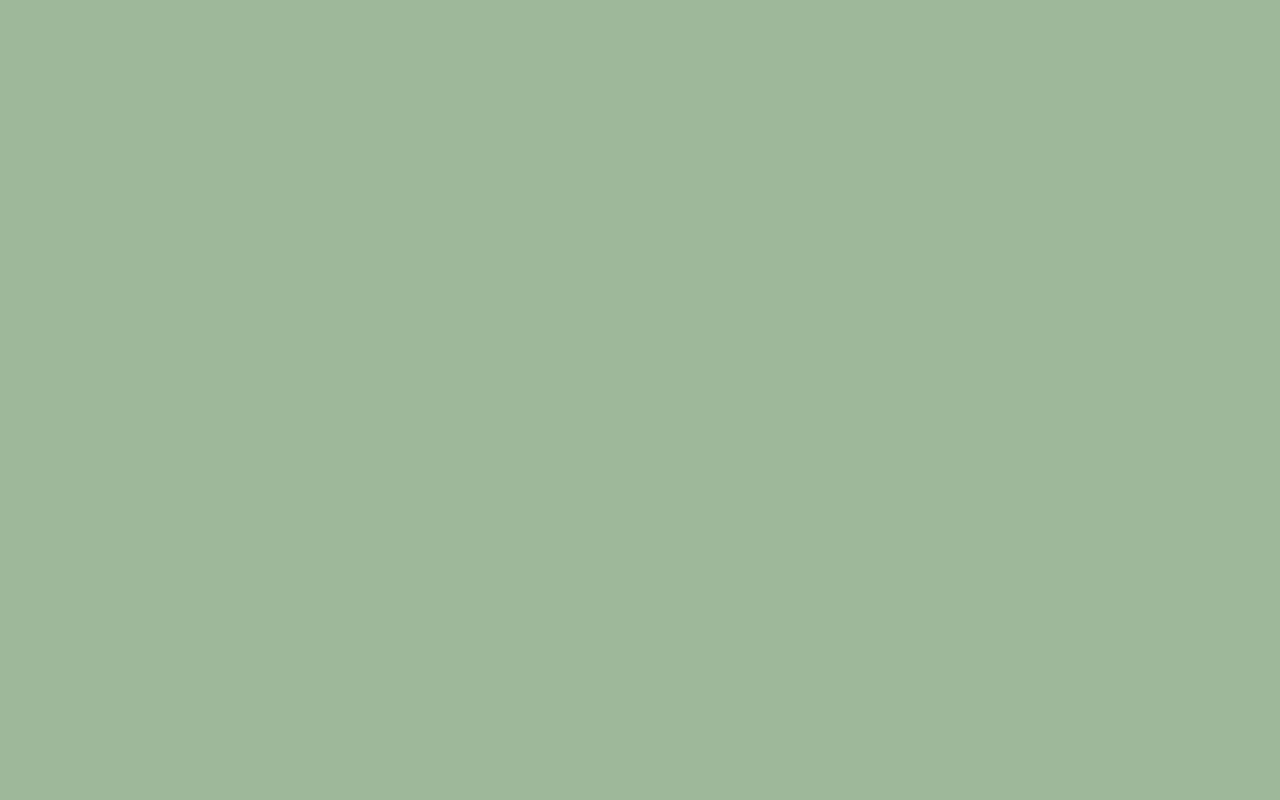
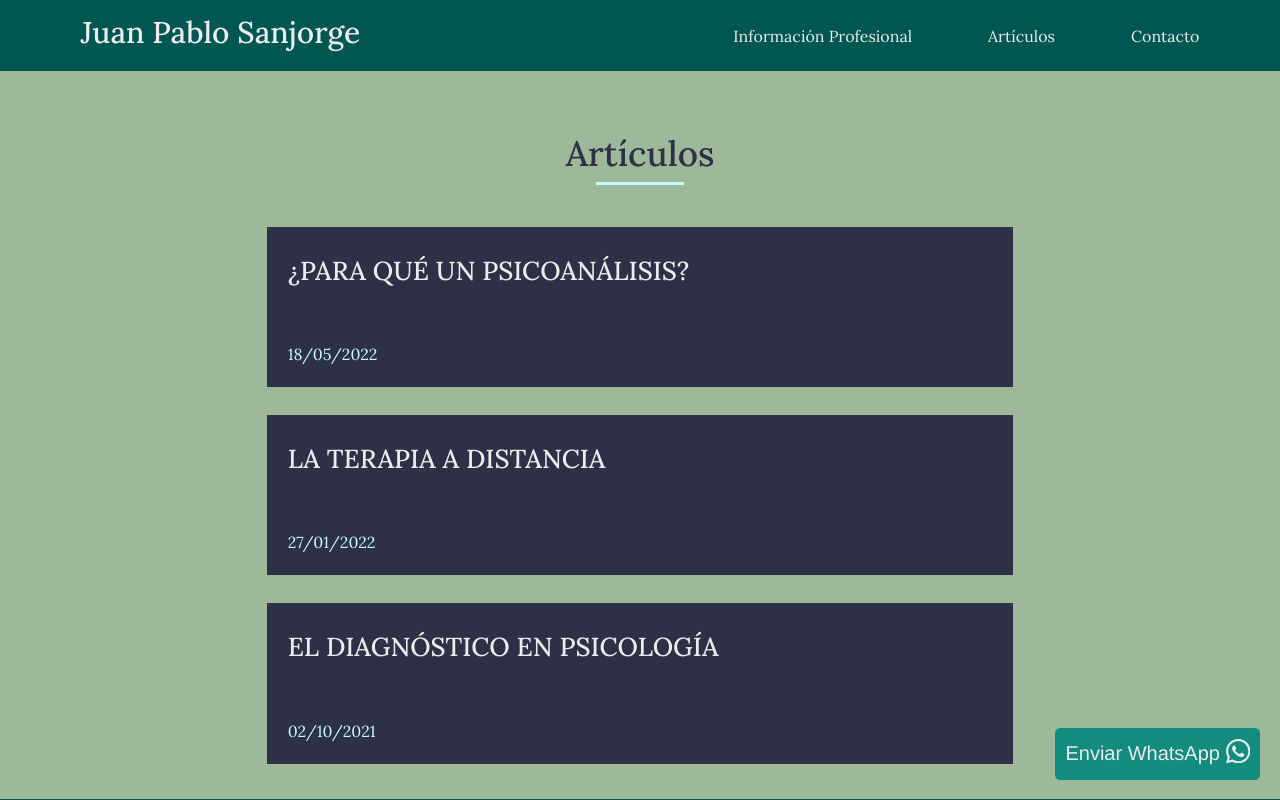
Before and after one commit to tiansanjorge/juan-pablo-sanjorge, a React (Create React App) app: page /articles in a window 1280 px wide. Before the commit this address had no page. Shown: the top 800 px of the page. Built offline with nearby package versions, Linux system fonts and the light colour scheme.

Commit message:
article page

```diff
--- a/src/App.js
+++ b/src/App.js
@@ -4,6 +4,7 @@ import { UserLayout } from "./components/UserLayout";
 
 import { Home } from "./pages/Home";
 import { Info } from "./pages/Info";
+import { Articles } from "./pages/Articles";
 
 function App() {
   return (
@@ -13,6 +14,7 @@ function App() {
           <Route path={"/"} element={<UserLayout />}>
             <Route index element={<Home />} />
             <Route path="/info" element={<Info />} />
+            <Route path="/articles" element={<Articles />} />
           </Route>
         </Routes>
       </BrowserRouter>
--- a/src/components/NavBar.jsx
+++ b/src/components/NavBar.jsx
@@ -53,7 +53,7 @@ export const NavBar = () => {
                         fontWeight: isActive ? "600" : "500",
                         fontSize: isActive ? 20 : 18,
                       })}
-                      to="/articulos"
+                      to="/articles"
                     >
                       <div className="text-center">Artículos</div>
                     </NavLink>
@@ -80,8 +80,8 @@ export const NavBar = () => {
                   Información <span>Profesional</span>
                 </div>
               </NavLink>
-              <NavLink className="text-decoration-none">
-                <div className="blanco hoverAmarillo">Artículos</div>
+              <NavLink className="text-decoration-none" to="/articles">
+                <div className="blanco hoverAmarillo" >Artículos</div>
               </NavLink>
               <NavLink className="text-decoration-none">
                 <div className="blanco hoverAmarillo">Contacto</div>
--- /dev/null
+++ b/src/pages/Articles.jsx
@@ -0,0 +1,48 @@
+import { BsWhatsapp } from "react-icons/bs";
+import ArticlesArray from "../components/Article";
+
+export const Articles = () => {
+  return (
+    <main className="articles">
+      <section className="container-fluid">
+        <div className="row">
+          <div className="col-12 fondoVerdeC d-flex flex-column justify-content-evenly py-3 py-lg-5 px-0">
+            <div className="col-10 mx-auto azul">
+              <h2 className="titulo text-center pt-4">Artículos</h2>
+              <div className="divisor col-2 col-md-1 py-2 mx-auto"></div>
+            </div>
+            <div className="Col-10 d-flex flex-column justify-content-evenly pt-3 pb-4">
+              {ArticlesArray.map((articulo, index) => (
+                <a
+                  className="col-10 col-md-7 d-flex flex-column justify-content-between fondoAzul blanco hoverFondoVerdeO p-4 text-decoration-none pointer mx-auto my-3"
+                  href="#"
+                  key={index}
+                >
+                  <h3 className="subtitulo pt-2 pb-5">
+                    {articulo.titulo.toUpperCase()}
+                  </h3>
+                  <p className="celeste text-start pt-2 m-0">
+                    {articulo.fecha}
+                  </p>
+                </a>
+              ))}
+            </div>
+            <div className="col-12 fondoVerdeO blanco text-center py-4">
+              <h3 className="my-0 mx-3 subtitulo weight400">
+                <i>“El yo no es dueño en su propia casa”.</i> - S. Freud
+              </h3>
+            </div>
+          </div>
+        </div>
+      </section>
+
+      <a
+        className="whatsapp text-decoration-none rounded subtitulo2"
+        href="https://wa.link/7staf4"
+        target="_blank"
+      >
+        Enviar WhatsApp <BsWhatsapp className="h3" />{" "}
+      </a>
+    </main>
+  );
+};
--- a/src/pages/Home.jsx
+++ b/src/pages/Home.jsx
@@ -1,5 +1,5 @@
 import ImageSlider from "../components/ImageSlider";
-import Articles from "../components/Article";
+import ArticlesArray from "../components/Article";
 import { BsWhatsapp } from "react-icons/bs";
 
 export const Home = () => {
@@ -63,7 +63,7 @@ export const Home = () => {
           <div className="divisor col-2 col-md-1 py-2 mx-auto"></div>
         </div>
         <div className="Col-10 d-flex flex-column d-lg-none justify-content-evenly pt-3 pb-4">
-          {Articles.map((articulo, index) => (
+          {ArticlesArray.map((articulo, index) => (
             <a
               className="col-10 col-md-7 d-flex flex-column justify-content-between fondoAzul blanco hoverFondoVerdeO p-4 text-decoration-none pointer mx-auto my-3"
               href="#"
@@ -78,7 +78,7 @@ export const Home = () => {
         </div>
         <div className="col-10 d-none d-lg-flex flex-column justify-content-between mx-auto pb-4">
           <h3 className="subtitulo azul py-3">
-            {Articles[0].titulo.toUpperCase()}
+            {ArticlesArray[0].titulo.toUpperCase()}
           </h3>
           <p className="size18 azul">
             ¿Para qué analizar la psiquis? Una primera respuesta es arrojada por
--- a/src/styles/styles.scss
+++ b/src/styles/styles.scss
@@ -229,6 +229,12 @@ main {
   margin-top: 70px;
 }
 
+// ARTICULOS
+
+.articles {
+  padding-top: 70px;
+}
+
 // Cambios de pantalla
 
 @media screen and (min-width: 576px) {
```
Also changed, not shown: src/components/Article.jsx (+2 -2 lines).
